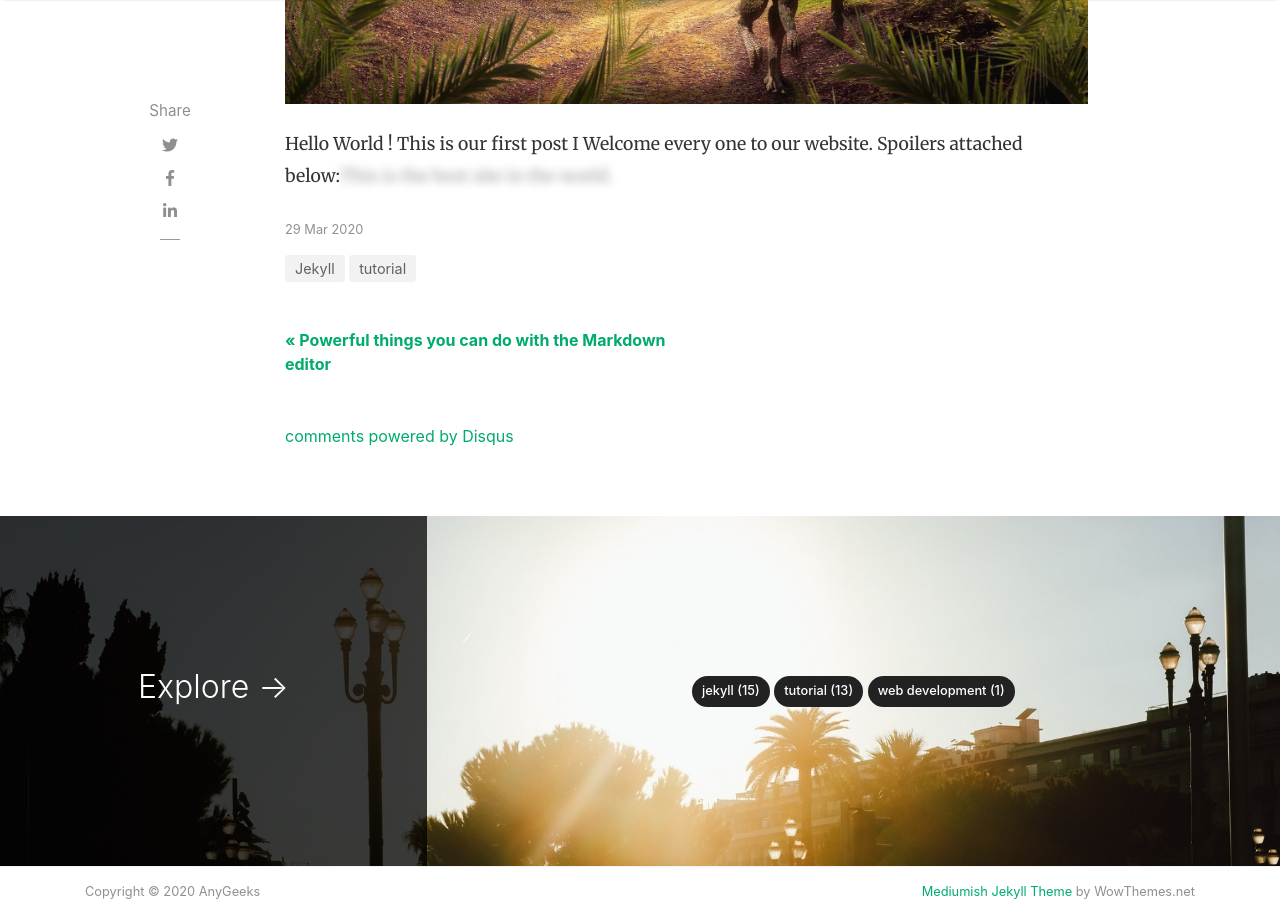
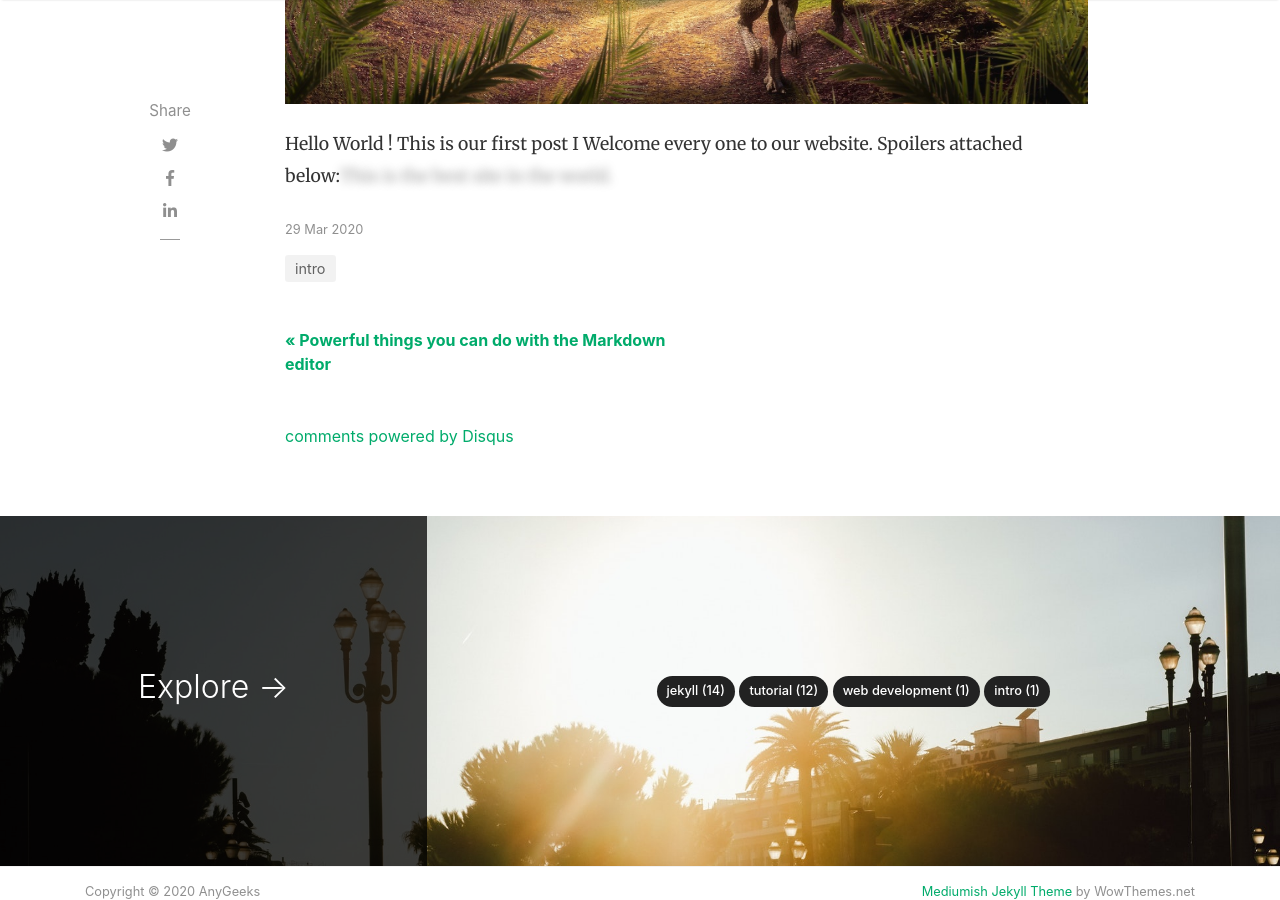
Before and after one commit to GeekyRahul/test, a Jekyll site: the page built from _posts/2020-03-29-blogging.md, in a window 1280 px wide and 900 px high, scrolled down 846 px. Built offline with Jekyll 4.4.1, drawn with Linux system fonts in a browser that asks for light colours; nearby versions of some CDN libraries; comment, search, counter and statistics services are not loaded.

Commit message:
Update 2020-03-29-blogging.md

```diff
--- a/_posts/2020-03-29-blogging.md
+++ b/_posts/2020-03-29-blogging.md
@@ -2,7 +2,7 @@
 layout: post
 title:  "Our Blog Anygeeks"
 author: sal
-categories: [ Jekyll, tutorial ]
+categories: intro
 image: assets/images/landscape.jpg
 ---
 
```
